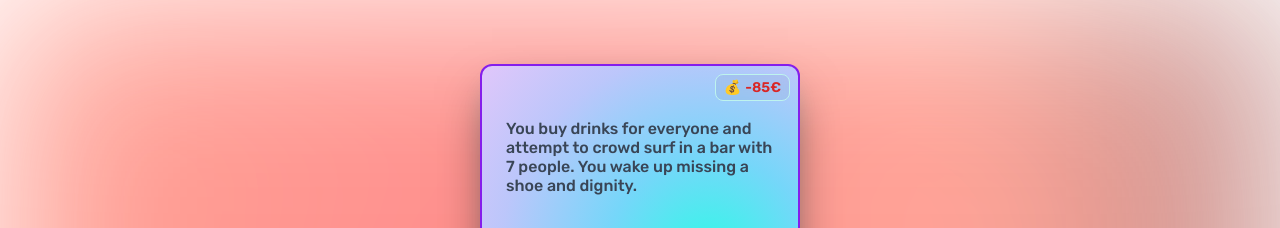
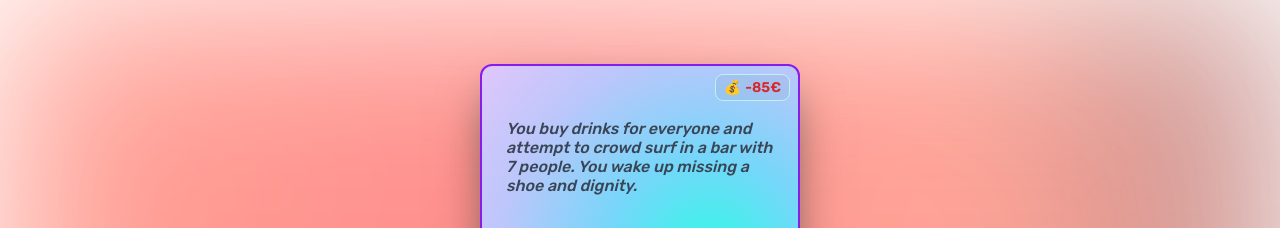
Before and after one commit to hyyris/hrryrr, a Next.js app: page / in a window 1280 px wide. Both pictures are taken after a click on the button "Party like a legend.". Shown: the top 228 px of the page. Built offline with nearby package versions, Linux system fonts and the light colour scheme.

Commit message:
Add styles

```diff
--- a/app/(main)/page.tsx
+++ b/app/(main)/page.tsx
@@ -104,7 +104,7 @@ export default function HomePage() {
           <CardHeader>
             <CardTitle>{question ? '' : ''}</CardTitle>
             {question && lastConsequence && (
-              <p className="text-sm text-muted-foreground font-medium">{lastConsequence}</p>
+              <p className="consequence-text text-sm text-muted-foreground font-medium">{lastConsequence}</p>
             )}
             <CardDescription>
               {question ? question.text : ''}
--- a/app/globals.css
+++ b/app/globals.css
@@ -244,6 +244,10 @@
   .delta-float[data-type='gain'] { color: hsl(140 70% 45%); }
   .delta-float[data-type='loss'] { color: hsl(0 75% 55%); }
   .delta-float[data-type='neutral'] { color: hsl(var(--card-foreground)); }
+
+  .consequence-text {
+    font-style: italic;
+  }
 }
 
 .button-spinner {
```
